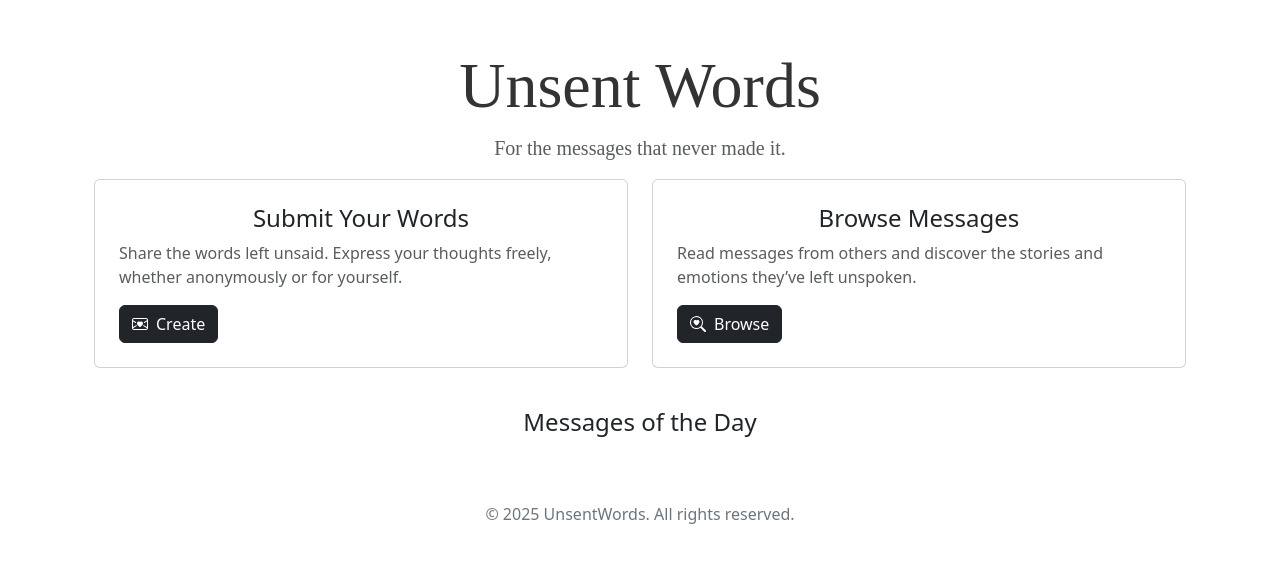
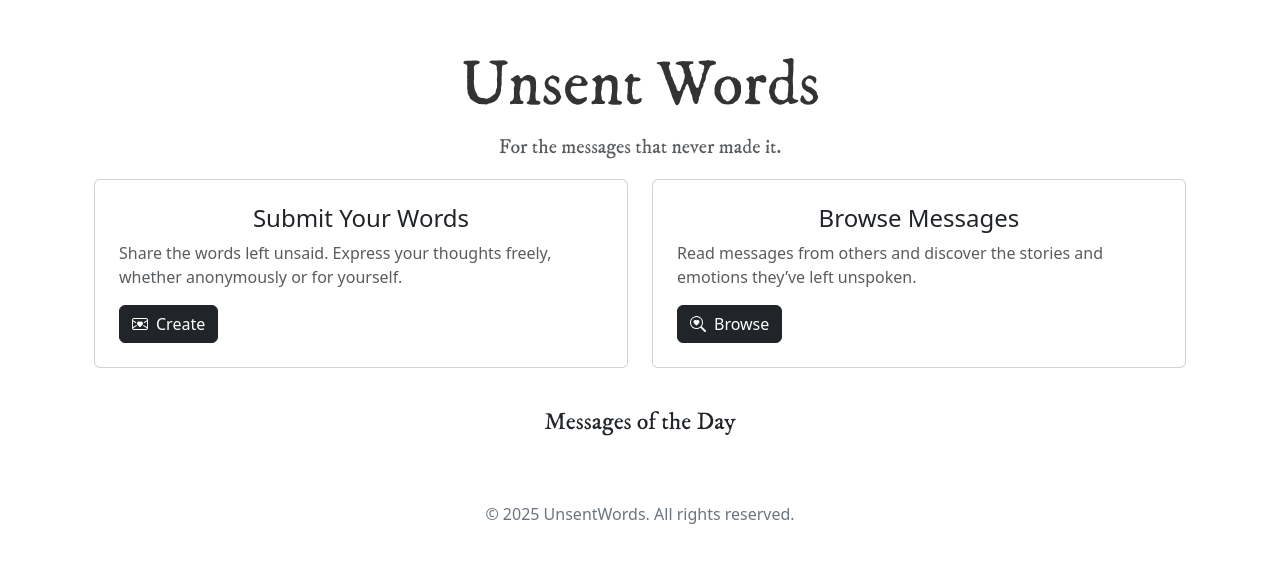
Before and after one commit to dicecipher/unsentwords.webapp, a plain HTML site: page public/index.html in a window 1280 px wide. Drawn offline with nearby package versions, Linux system fonts and the light colour scheme.

Commit message:
fix(style): add style to message of the day

```diff
--- a/public/index.html
+++ b/public/index.html
@@ -9,6 +9,7 @@
 
     <!-- Custom CSS -->
     <link rel="stylesheet" href="./styles.css">
+    <link href="https://fonts.googleapis.com/css2?family=IM+Fell+DW+Pica&display=swap" rel="stylesheet">
 
     <title>Unsent Words</title>
 </head>
@@ -64,7 +65,7 @@
 
 
     <div class="container mt-4">
-        <p class="h4 text-center">Messages of the Day</p>
+        <p class="h4 text-center message">Messages of the Day</p>
         <div id="messagesContainer"></div>
     </div>
 
--- a/public/styles.css
+++ b/public/styles.css
@@ -23,7 +23,7 @@ header {
     }
     .typewriter {
         text-align: center;
-        font-family: 'IM Fell DW Pica', serif;
+        font-family: 'IM Fell DW Pica';
         font-size: 64px;
         color: #333;
         white-space: nowrap;
@@ -32,7 +32,7 @@ header {
     }
 
     p {
-        font-family: 'IM Fell DW Pica', serif;
+        font-family: 'IM Fell DW Pica';
         font-size: 20px;
         color: #333;
         text-align: center;
@@ -75,3 +75,7 @@ header {
     gap: 20px;
     justify-content: center;
 }
+
+.message {
+    font-family: 'IM Fell DW Pica';
+}
```
